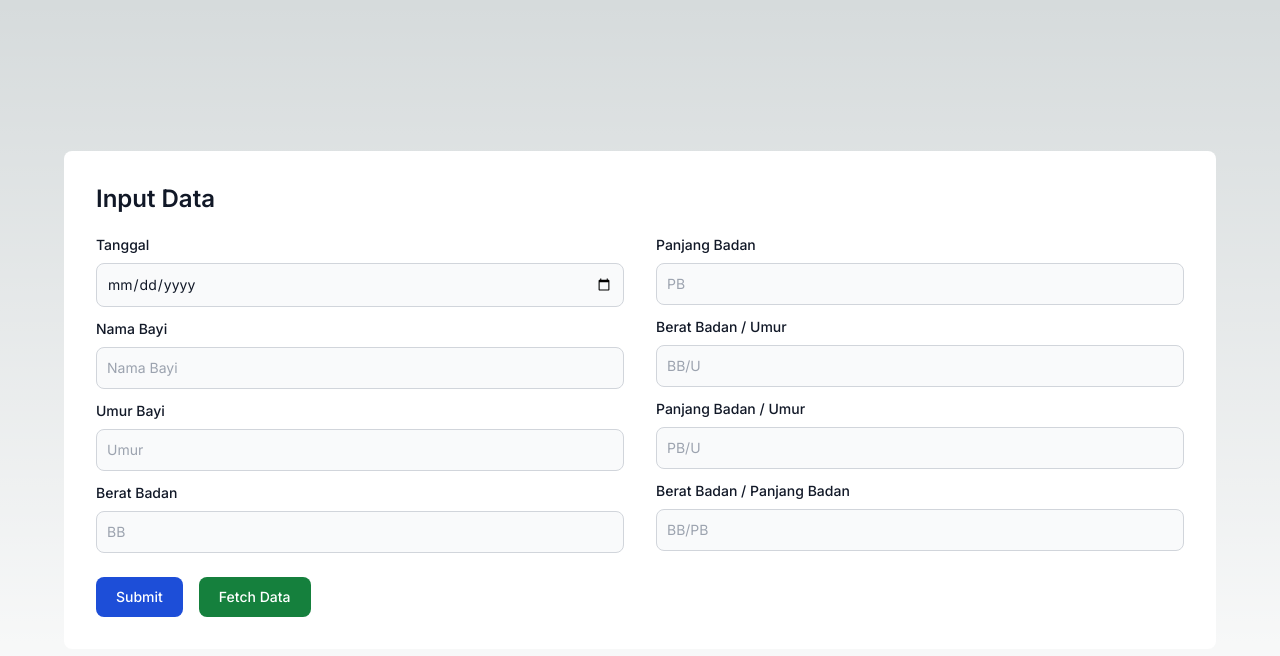
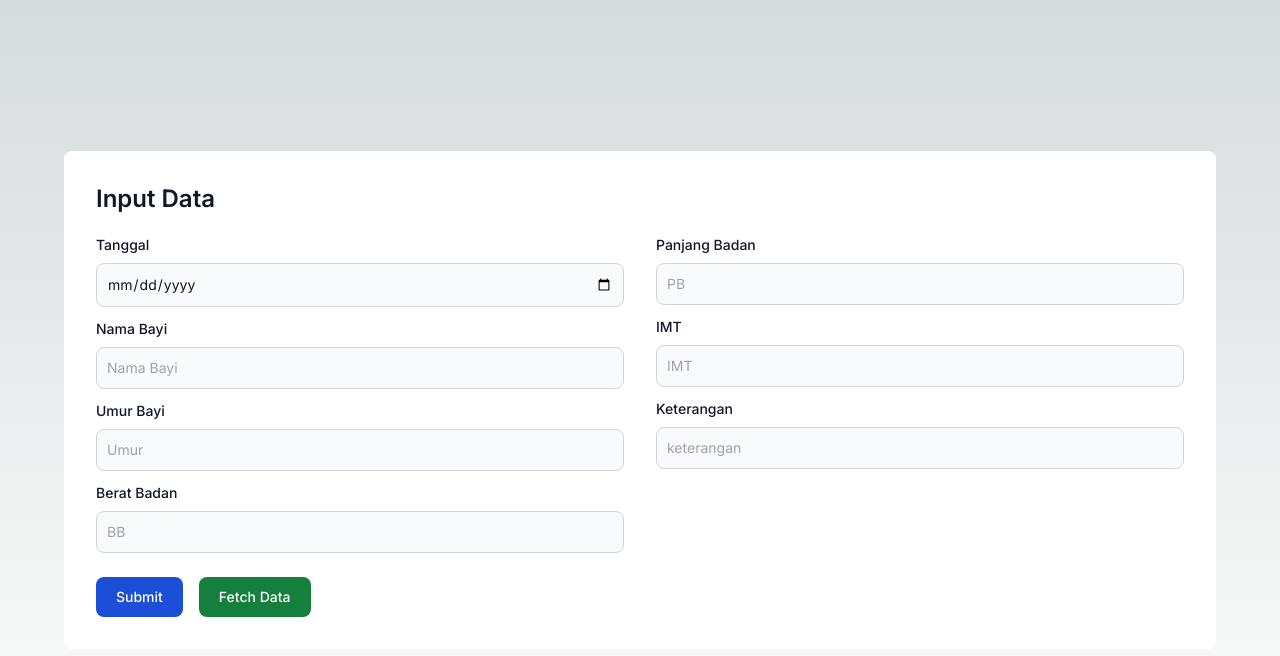
Before and after one commit to Whyaziz/healthyChild, a Next.js app: page /input-data in a window 1280 px wide. Shown: the top 656 px of the page. Built offline with nearby package versions, Linux system fonts and the light colour scheme.

Commit message:
fix: kolom dan data

```diff
--- a/src/app/edit-data/[id]/page.js
+++ b/src/app/edit-data/[id]/page.js
@@ -34,9 +34,8 @@ export default function Edit({ params }) {
       document.getElementById("umur").value = response.data.umur;
       document.getElementById("bb").value = response.data.bb;
       document.getElementById("pb").value = response.data.pb;
-      document.getElementById("bbu").value = response.data.bbu;
-      document.getElementById("pbu").value = response.data.pbu;
-      document.getElementById("bbpb").value = response.data.bbpb;
+      document.getElementById("imt").value = response.data.imt;
+      document.getElementById("ket").value = response.data.ket;
       console.log("Data fetched: ", response.data);
     } catch (error) {
       console.error("Error fetching data: ", error);
@@ -55,6 +54,8 @@ export default function Edit({ params }) {
       console.log("Data fetched: ", response.data);
       event.pb.value = Object.values(response.data)[0].pb;
       event.bb.value = Object.values(response.data)[0].bb;
+      event.imt.value = Object.values(response.data)[0].imt;
+      event.ket.value = Object.values(response.data)[0].ket;
     } catch (error) {
       console.error("Error fetching data: ", error);
     }
@@ -69,9 +70,8 @@ export default function Edit({ params }) {
     const no_rekmed = now.getTime();
     const bb = event.target.elements.bb.value;
     const pb = event.target.elements.pb.value;
-    const bbu = event.target.elements.bbu.value;
-    const pbu = event.target.elements.pbu.value;
-    const bbpb = event.target.elements.bbpb.value;
+    const imt = event.target.elements.imt.value;
+    const ket = event.target.elements.ket.value;
 
     const data = {
       tgl,
@@ -80,9 +80,8 @@ export default function Edit({ params }) {
       umur,
       bb,
       pb,
-      bbu,
-      pbu,
-      bbpb,
+      imt,
+      ket,
     };
 
     try {
@@ -201,46 +200,31 @@ export default function Edit({ params }) {
             </div>
             <div className="mb-3">
               <label
-                htmlFor="bbu"
+                htmlFor="imt"
                 className="block mb-2 text-sm font-medium text-gray-900 dark:text-white"
               >
-                Berat Badan / Umur
+                IMT
               </label>
               <input
                 type="text"
-                id="bbu"
+                id="imt"
                 className="bg-gray-50 border border-gray-300 text-gray-900 text-sm rounded-lg focus:ring-blue-500 focus:border-blue-500 block w-full p-2.5 dark:bg-gray-700 dark:border-gray-600 dark:placeholder-gray-400 dark:text-white dark:focus:ring-blue-500 dark:focus:border-blue-500"
-                placeholder="BB/U"
+                placeholder="IMT"
                 required
               />
             </div>
             <div className="mb-3">
               <label
-                htmlFor="pbu"
+                htmlFor="ket"
                 className="block mb-2 text-sm font-medium text-gray-900 dark:text-white"
               >
-                Panjang Badan / Umur
+                Keterangan
               </label>
               <input
                 type="text"
-                id="pbu"
+                id="ket"
                 className="bg-gray-50 border border-gray-300 text-gray-900 text-sm rounded-lg focus:ring-blue-500 focus:border-blue-500 block w-full p-2.5 dark:bg-gray-700 dark:border-gray-600 dark:placeholder-gray-400 dark:text-white dark:focus:ring-blue-500 dark:focus:border-blue-500"
-                placeholder="PB/U"
-                required
-              />
-            </div>
-            <div className="mb-3">
-              <label
-                htmlFor="bbpb"
-                className="block mb-2 text-sm font-medium text-gray-900 dark:text-white"
-              >
-                Berat Badan / Panjang Badan
-              </label>
-              <input
-                type="text"
-                id="bbpb"
-                className="bg-gray-50 border border-gray-300 text-gray-900 text-sm rounded-lg focus:ring-blue-500 focus:border-blue-500 block w-full p-2.5 dark:bg-gray-700 dark:border-gray-600 dark:placeholder-gray-400 dark:text-white dark:focus:ring-blue-500 dark:focus:border-blue-500"
-                placeholder="BB/PB"
+                placeholder="Keterangan"
                 required
               />
             </div>
--- a/src/app/input-data/page.js
+++ b/src/app/input-data/page.js
@@ -24,6 +24,8 @@ export default function Input() {
       console.log("Data fetched: ", response.data);
       event.pb.value = Object.values(response.data)[0].pb;
       event.bb.value = Object.values(response.data)[0].bb;
+      event.imt.value = Object.values(response.data)[0].imt;
+      event.ket.value = Object.values(response.data)[0].ket;
     } catch (error) {
       console.error("Error fetching data: ", error);
     }
@@ -38,9 +40,8 @@ export default function Input() {
     const no_rekmed = now.getTime();
     const bb = event.target.elements.bb.value;
     const pb = event.target.elements.pb.value;
-    const bbu = event.target.elements.bbu.value;
-    const pbu = event.target.elements.pbu.value;
-    const bbpb = event.target.elements.bbpb.value;
+    const imt = event.target.elements.imt.value;
+    const ket = event.target.elements.ket.value;
 
     const data = {
       tgl,
@@ -49,9 +50,8 @@ export default function Input() {
       umur,
       bb,
       pb,
-      bbu,
-      pbu,
-      bbpb,
+      imt,
+      ket,
     };
 
     try {
@@ -170,46 +170,31 @@ export default function Input() {
             </div>
             <div className="mb-3">
               <label
-                htmlFor="bbu"
+                htmlFor="imt"
                 className="block mb-2 text-sm font-medium text-gray-900 dark:text-white"
               >
-                Berat Badan / Umur
+                IMT
               </label>
               <input
                 type="text"
-                id="bbu"
+                id="imt"
                 className="bg-gray-50 border border-gray-300 text-gray-900 text-sm rounded-lg focus:ring-blue-500 focus:border-blue-500 block w-full p-2.5 dark:bg-gray-700 dark:border-gray-600 dark:placeholder-gray-400 dark:text-white dark:focus:ring-blue-500 dark:focus:border-blue-500"
-                placeholder="BB/U"
+                placeholder="IMT"
                 required
               />
             </div>
             <div className="mb-3">
               <label
-                htmlFor="pbu"
+                htmlFor="ket"
                 className="block mb-2 text-sm font-medium text-gray-900 dark:text-white"
               >
-                Panjang Badan / Umur
+                Keterangan
               </label>
               <input
                 type="text"
-                id="pbu"
+                id="ket"
                 className="bg-gray-50 border border-gray-300 text-gray-900 text-sm rounded-lg focus:ring-blue-500 focus:border-blue-500 block w-full p-2.5 dark:bg-gray-700 dark:border-gray-600 dark:placeholder-gray-400 dark:text-white dark:focus:ring-blue-500 dark:focus:border-blue-500"
-                placeholder="PB/U"
-                required
-              />
-            </div>
-            <div className="mb-3">
-              <label
-                htmlFor="bbpb"
-                className="block mb-2 text-sm font-medium text-gray-900 dark:text-white"
-              >
-                Berat Badan / Panjang Badan
-              </label>
-              <input
-                type="text"
-                id="bbpb"
-                className="bg-gray-50 border border-gray-300 text-gray-900 text-sm rounded-lg focus:ring-blue-500 focus:border-blue-500 block w-full p-2.5 dark:bg-gray-700 dark:border-gray-600 dark:placeholder-gray-400 dark:text-white dark:focus:ring-blue-500 dark:focus:border-blue-500"
-                placeholder="BB/PB"
+                placeholder="keterangan"
                 required
               />
             </div>
--- a/src/components/dashboard/Table.js
+++ b/src/components/dashboard/Table.js
@@ -90,13 +90,10 @@ export default function Table() {
                 PB
               </th>
               <th scope="col" className="px-6 py-3">
-                BB/U
+                imt
               </th>
               <th scope="col" className="px-6 py-3">
-                PB/U
-              </th>
-              <th scope="col" className="px-6 py-3">
-                BB/PB
+                keterangan
               </th>
               <th scope="col" className="px-6 py-3">
                 Action
@@ -122,9 +119,8 @@ export default function Table() {
                   <td className="px-6 py-4">{item.umur} Bulan</td>
                   <td className="px-6 py-4">{item.bb} kg</td>
                   <td className="px-6 py-4">{item.pb}</td>
-                  <td className="px-6 py-4">{item.bbu}</td>
-                  <td className="px-6 py-4">{item.pbu}</td>
-                  <td className="px-6 py-4">{item.bbpb}</td>
+                  <td className="px-6 py-4">{item.imt}</td>
+                  <td className="px-6 py-4">{item.ket}</td>
                   <td className="px-6 py-4 flex justify-center items-center">
                     <a
                       href={`/edit-data/${item.id}`}
```
